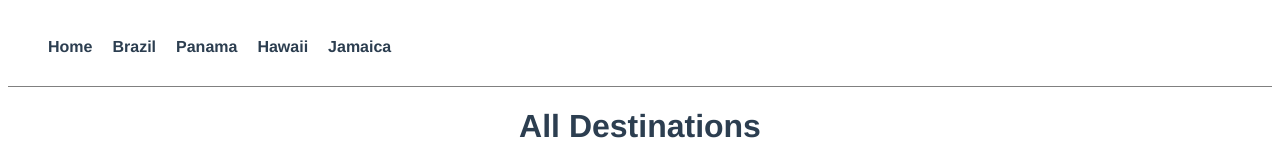
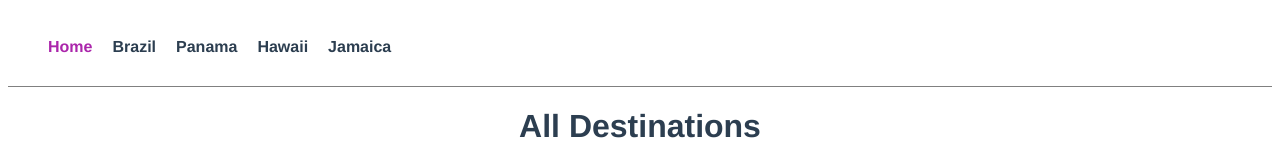
Before and after one commit to uzzal71/Vue-Router-for-Everyone, a Vue app: page / in a window 1280 px wide. Shown: the top 160 px of the page. Built offline with nearby package versions, Linux system fonts and the light colour scheme.

Commit message:
Vue Router Active Class

```diff
--- a/src/App.vue
+++ b/src/App.vue
@@ -35,6 +35,6 @@ nav a {
 }
 
 nav a.router-link-exact-active {
-  color: #42b983;
+  color: red;
 }
 </style>
--- a/src/router/index.js
+++ b/src/router/index.js
@@ -39,6 +39,7 @@ const routes = [
 ];
 
 const router = createRouter({
+  linkExactActiveClass: "vue-school-active-class",
   history: createWebHashHistory(),
   routes,
 });
```
